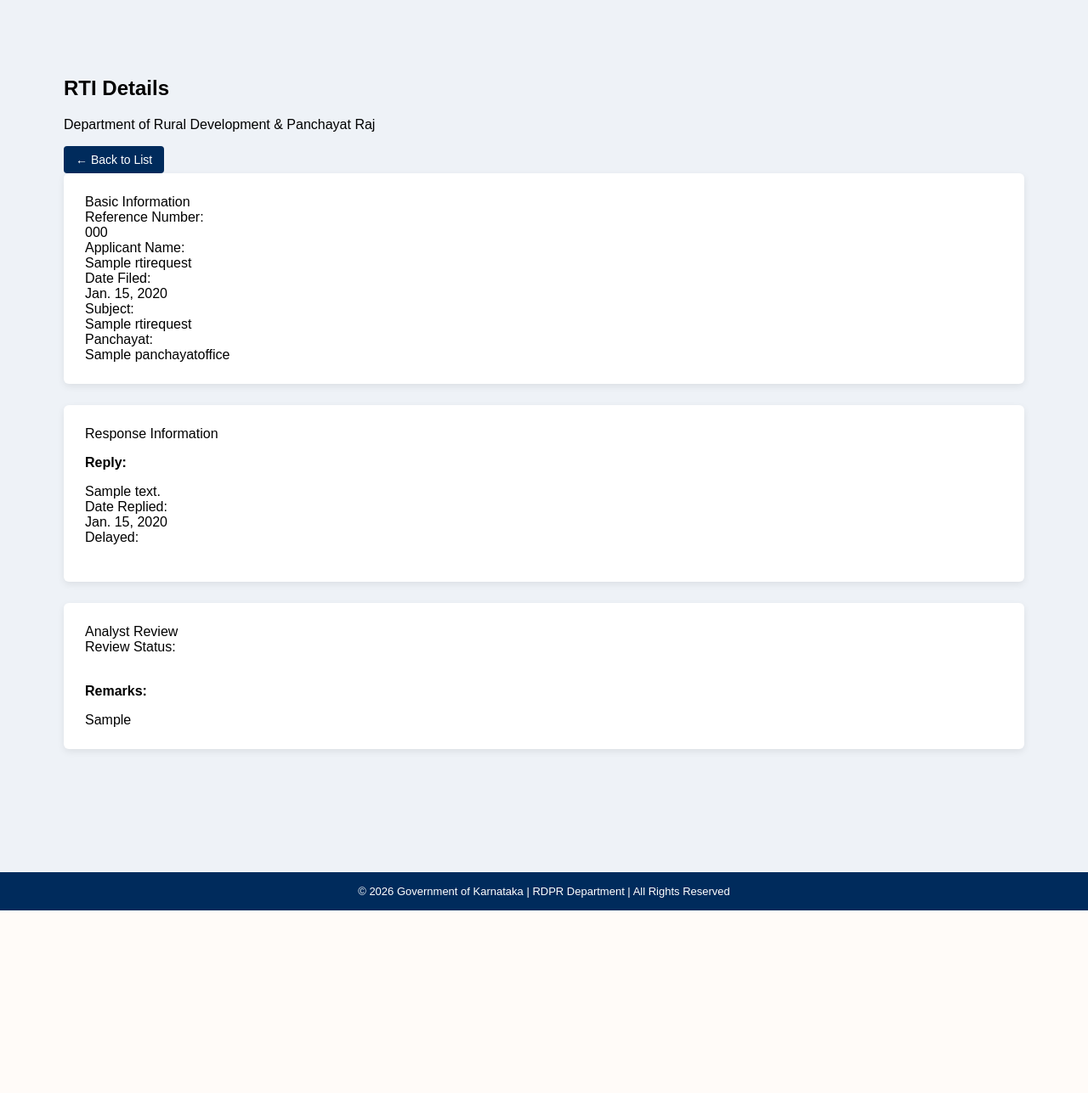
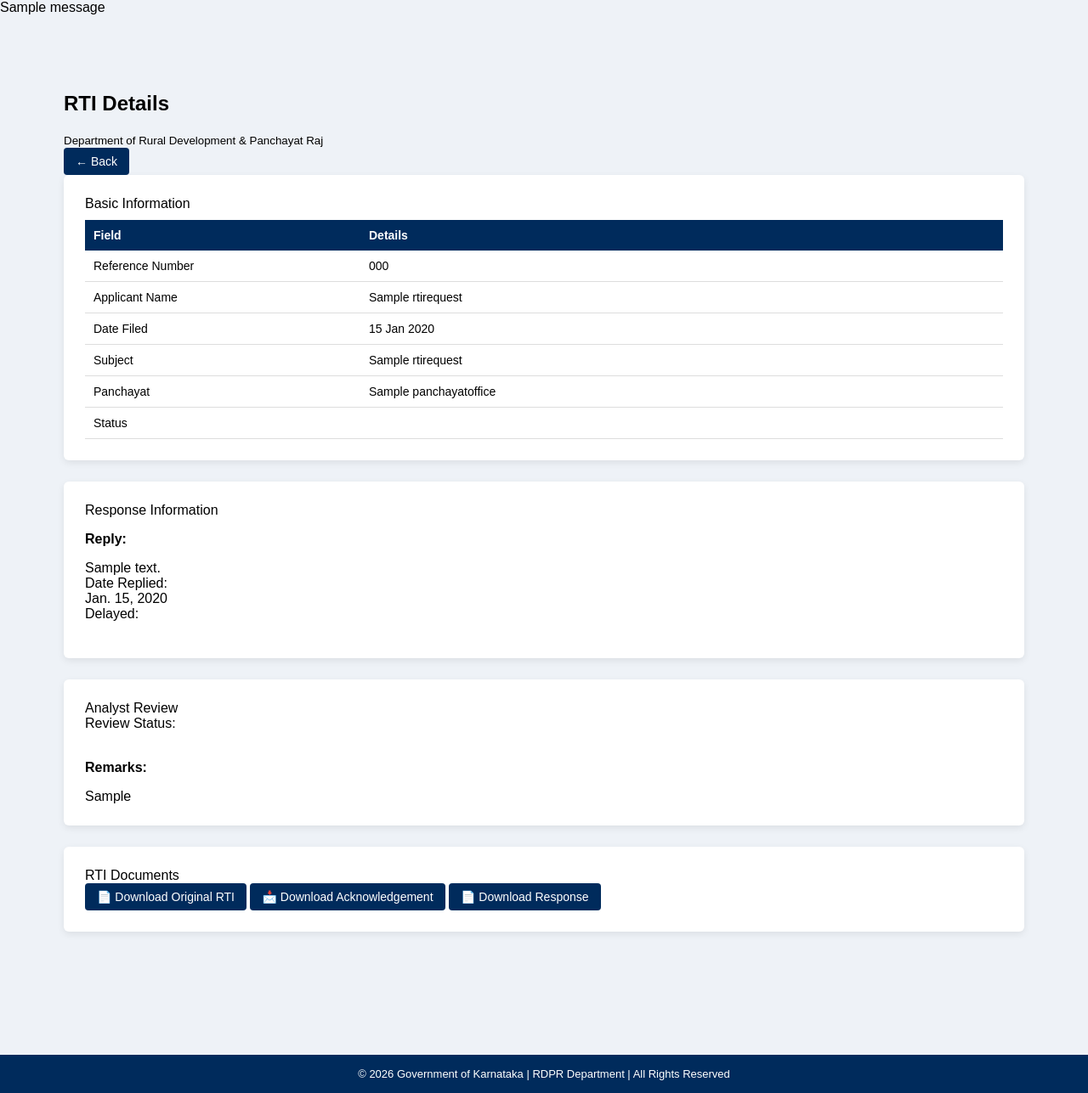
Before and after one commit to Akashv4554/rti-panchayat-system, a Django app: page /1/ in a window 1280 px wide. Shown: the part 160-1447 px from the top of the page at 85% size. Before the commit the page ends 1232 px from the top, so only its background shows below. Run offline with Django 5.2, Linux system fonts and the light colour scheme; a user stored in the database is signed in; tables that the repository leaves empty hold one stand-in row (values such as "Sample post"); one stand-in notice (Sample message) is shown.

Commit message:
added pdf upload feature

```diff
--- a/backend/config/config/settings.py
+++ b/backend/config/config/settings.py
@@ -123,3 +123,7 @@ STATIC_URL = 'static/'
 LOGIN_REDIRECT_URL = '/dashboard/'
 LOGOUT_REDIRECT_URL = '/login/'
 LOGIN_URL = '/login/'
+
+#media files
+MEDIA_URL = '/media/'
+MEDIA_ROOT = BASE_DIR / 'media'
--- a/backend/config/config/urls.py
+++ b/backend/config/config/urls.py
@@ -1,6 +1,8 @@
 from django.contrib import admin
 from django.contrib.auth import views as auth_views
 from django.urls import path, include
+from django.conf import settings
+from django.conf.urls.static import static
 
 urlpatterns = [
     path('admin/', admin.site.urls),
@@ -8,3 +10,6 @@ urlpatterns = [
     path('login/', auth_views.LoginView.as_view(template_name='rti/login.html'), name='login'),
     path('logout/', auth_views.LogoutView.as_view(), name='logout'),
 ]
+
+if settings.DEBUG:
+    urlpatterns += static(settings.MEDIA_URL, document_root=settings.MEDIA_ROOT)
--- a/backend/config/rti/models.py
+++ b/backend/config/rti/models.py
@@ -16,6 +16,41 @@ class RTIRequest(models.Model):
     date_filed = models.DateField()
     subject = models.TextField()
     panchayat = models.ForeignKey(PanchayatOffice, on_delete=models.CASCADE)
+
+    # 📄 Original RTI Application
+    original_application = models.FileField(
+        upload_to='rti/original/',
+        null=True,
+        blank=True
+    )
+
+    # 📩 Acknowledgement Document
+    acknowledgement_document = models.FileField(
+        upload_to='rti/acknowledgements/',
+        null=True,
+        blank=True
+    )
+
+    acknowledgement_date = models.DateField(null=True, blank=True)
+
+    # 📄 Response Document
+    response_document = models.FileField(
+        upload_to='rti/responses/',
+        null=True,
+        blank=True
+    )
+
+    response_date = models.DateField(null=True, blank=True)
+
+    @property
+    def status(self):
+        if self.response_document:
+            return "Responded"
+        elif self.acknowledgement_document:
+            return "Acknowledged"
+        else:
+            return "Filed"
+
 
     def __str__(self):
         return self.reference_number
--- a/backend/config/rti/templates/rti/rti_detail.html
+++ b/backend/config/rti/templates/rti/rti_detail.html
@@ -1,59 +1,82 @@
 {% extends "base.html" %}
 {% block content %}
 
-<div class="container mt-5">
+<div class="container mt-5 mb-5">
 
     <!-- Header -->
-    <div class="d-flex justify-content-between align-items-center mb-4">
+    <div class="d-flex justify-content-between align-items-center mb-4 border-bottom pb-3">
         <div>
-            <h2 class="fw-bold text-primary">RTI Details</h2>
-            <p class="text-muted small">
+            <h2 class="fw-bold text-primary mb-1">RTI Details</h2>
+            <small class="text-muted">
                 Department of Rural Development & Panchayat Raj
-            </p>
+            </small>
         </div>
-        <a href="/" class="btn btn-secondary">← Back to List</a>
+        <a href="/" class="btn btn-outline-secondary">
+            ← Back
+        </a>
     </div>
 
     <!-- Basic Information -->
-    <div class="card shadow-sm mb-4">
-        <div class="card-header bg-light fw-semibold">
+    <div class="card shadow-lg border-0 mb-4">
+    <div class="card-header bg-primary text-white fw-semibold">
         Basic Information
     </div>
     <div class="card-body">
-
-            <div class="row mb-2">
-                <div class="col-md-4 fw-semibold">Reference Number:</div>
-                <div class="col-md-8">{{ rti.reference_number }}</div>
+        <div class="table-responsive">
+            <table class="table table-hover align-middle">
+                <thead class="table-light">
+                    <tr>
+                        <th scope="col" style="width: 30%;">Field</th>
+                        <th scope="col">Details</th>
+                    </tr>
+                </thead>
+                <tbody>
+                    <tr>
+                        <td class="text-muted">Reference Number</td>
+                        <td class="fw-semibold fs-5">{{ rti.reference_number }}</td>
+                    </tr>
+                    <tr>
+                        <td class="text-muted">Applicant Name</td>
+                        <td class="fw-semibold">{{ rti.applicant_name }}</td>
+                    </tr>
+                    <tr>
+                        <td class="text-muted">Date Filed</td>
+                        <td>{{ rti.date_filed|date:"d M Y" }}</td>
+                    </tr>
+                    <tr>
+                        <td class="text-muted">Subject</td>
+                        <td>
+                            <div class="p-2 bg-light rounded border">
+                                {{ rti.subject }}
                             </div>
-
-            <div class="row mb-2">
-                <div class="col-md-4 fw-semibold">Applicant Name:</div>
-                <div class="col-md-8">{{ rti.applicant_name }}</div>
+                        </td>
+                    </tr>
+                    <tr>
+                        <td class="text-muted">Panchayat</td>
+                        <td class="fw-semibold text-primary">{{ rti.panchayat.name }}</td>
+                    </tr>
+                    <tr>
+                        <td class="text-muted">Status</td>
+                        <td>
+                            <span class="badge bg-{{ rti.status_color|default:'secondary' }} px-3 py-2">
+                                {{ rti.status }}
+                            </span>
+                        </td>
+                    </tr>
+                </tbody>
+            </table>
         </div>
-
-            <div class="row mb-2">
-                <div class="col-md-4 fw-semibold">Date Filed:</div>
-                <div class="col-md-8">{{ rti.date_filed }}</div>
-            </div>
-
-            <div class="row mb-2">
-                <div class="col-md-4 fw-semibold">Subject:</div>
-                <div class="col-md-8">{{ rti.subject }}</div>
-            </div>
-
-            <div class="row">
-                <div class="col-md-4 fw-semibold">Panchayat:</div>
-                <div class="col-md-8">{{ rti.panchayat.name }}</div>
-            </div>
-
     </div>
 </div>
 
+
+
     <!-- Response Section -->
-    <div class="card shadow-sm mb-4">
-        <div class="card-header bg-light fw-semibold">
+    <div class="card shadow-lg border-0 mb-4">
+    <div class="card-header bg-success text-white fw-semibold">
         Response Information
     </div>
+
         <div class="card-body">
 
             {% if response %}
@@ -80,8 +103,8 @@
                 </div>
 
             {% else %}
-                <div class="alert alert-warning mb-0">
-                    No response submitted yet.
+                <div class="alert alert-warning border-0 shadow-sm mb-0">
+                    ⏳ No response submitted yet.
                 </div>
             {% endif %}
 
@@ -129,7 +152,45 @@
 
         </div>
     </div>
+    <!-- Documents Section -->
+    <div class="card shadow-sm mb-4">
+        <div class="card-header bg-light fw-semibold">
+            RTI Documents
+        </div>
+        <div class="card-body">
 
+            {% if rti.original_application %}
+                <a href="{{ rti.original_application.url }}"
+                class="btn btn-outline-primary me-2 mb-2"
+                target="_blank">
+                    📄 Download Original RTI
+                </a>
+            {% endif %}
+
+            {% if rti.acknowledgement_document %}
+                <a href="{{ rti.acknowledgement_document.url }}"
+                class="btn btn-outline-warning me-2 mb-2"
+                target="_blank">
+                    📩 Download Acknowledgement
+                </a>
+            {% endif %}
+
+            {% if rti.response_document %}
+                <a href="{{ rti.response_document.url }}"
+                class="btn btn-outline-success me-2 mb-2"
+                target="_blank">
+                    📄 Download Response
+                </a>
+            {% endif %}
+
+            {% if not rti.original_application and not rti.acknowledgement_document and not rti.response_document %}
+                <div class="alert alert-secondary mb-0">
+                    No documents uploaded yet.
+                </div>
+            {% endif %}
+
+        </div>
+    </div>
 </div>
 
 {% endblock %}
--- a/backend/config/rti/views.py
+++ b/backend/config/rti/views.py
@@ -1,15 +1,17 @@
+from pyexpat.errors import messages
 from django.shortcuts import render, get_object_or_404,redirect
 from .models import RTIRequest, RTIResponse, AnalystReview, PanchayatOffice
 from django.db.models import Count,Q
 from .forms import RTIForm
 from django.core.paginator import Paginator
-from django.db.models import Q
 from .models import RTIRequest, PanchayatOffice
 from django.contrib.auth.decorators import login_required, user_passes_test
 from rest_framework import generics
 from .serializers import RTISerializer
 from django.contrib.auth.views import LoginView
 from .forms import CustomLoginForm
+from django.db.models.functions import TruncMonth
+from django.http import HttpResponseForbidden
 
 def is_analyst(user):
     return user.groups.filter(name='analyst').exists()
@@ -73,18 +75,17 @@ def rti_list(request):
     })
 
 
+@login_required
+def rti_detail(request, pk):
+    rti = get_object_or_404(RTIRequest, pk=pk)
 
-def rti_detail(request, pk):
-    rti = RTIRequest.objects.get(pk=pk)
+    # Optional: Role-based restriction
+    # Example:
+    # if request.user.role not in ["admin", "analyst"]:
+    #     return HttpResponseForbidden("You are not allowed to view this RTI.")
 
-    response = None
-    review = None
-
-    try:
-        response = rti.rtiresponse
-        review = response.analystreview
-    except:
-        pass
+    response = getattr(rti, "rtiresponse", None)
+    review = getattr(response, "analystreview", None) if response else None
 
     return render(request, 'rti/rti_detail.html', {
         'rti': rti,
@@ -99,25 +100,54 @@ def dashboard(request):
     total_responses = RTIResponse.objects.count()
     delayed_responses = RTIResponse.objects.filter(is_delayed=True).count()
 
+    # ✅ Delayed Percentage
+    delayed_percentage = 0
+    if total_responses > 0:
+        delayed_percentage = round((delayed_responses / total_responses) * 100, 2)
+
+    # ✅ Review Status Chart
     review_stats = list(
         AnalystReview.objects.values('status')
         .annotate(count=Count('status'))
+    )
+
+    # ✅ RTI per Panchayat Chart
+    rti_per_panchayat = list(
+        RTIRequest.objects.values('panchayat__name')
+        .annotate(count=Count('id'))
+        .order_by('-count')
+    )
+
+    # ✅ Monthly RTI Trend Chart
+    monthly_trend = list(
+        RTIRequest.objects
+        .annotate(month=TruncMonth('date_filed'))
+        .values('month')
+        .annotate(count=Count('id'))
+        .order_by('month')
     )
 
     return render(request, 'rti/dashboard.html', {
         'total_rti': total_rti,
         'total_responses': total_responses,
         'delayed_responses': delayed_responses,
+        'delayed_percentage': delayed_percentage,
         'review_stats': review_stats,
+        'rti_per_panchayat': rti_per_panchayat,
+        'monthly_trend': monthly_trend,
     })
 
+
 def create_rti(request):
-    if request.method == 'POST':
-        form = RTIForm(request.POST)
+    if request.method == "POST":
+        form = RTIForm(request.POST, request.FILES)
         if form.is_valid():
             form.save()
-            return redirect('rti_list')
+            messages.success(request, "RTI Request created successfully!")
+            return redirect("dashboard")  # or redirect("/")
+        else:
+            print(form.errors)  # Debug errors in terminal
     else:
         form = RTIForm()
 
-    return render(request, 'rti/create_rti.html', {'form': form})
+    return render(request, "rti/create_rti.html", {"form": form})
--- a/backend/config/templates/base.html
+++ b/backend/config/templates/base.html
@@ -170,6 +170,13 @@
         <a href="{% url 'login' %}" style="color:white;">Login</a></span>
     {% endif %}
 </nav>
+{% if messages %}
+  {% for message in messages %}
+    <div class="alert alert-success">
+        {{ message }}
+    </div>
+  {% endfor %}
+{% endif %}
 
 <div class="container">
     {% block content %}
```
Also changed, not shown: backend/config/rti/forms.py (+17 -1 lines), backend/config/rti/templates/rti/create_rti.html (+40 -3 lines), backend/config/rti/templates/rti/dashboard.html (+69 -0 lines), backend/config/rti/migrations/0002_rtirequest_acknowledgement_date_and_more.py (added), 2 other files. Lines whose indentation alone changed are shown as unchanged.
